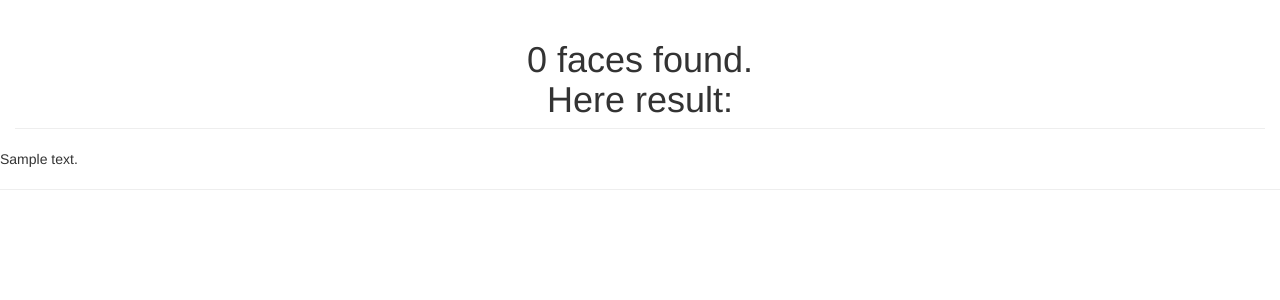
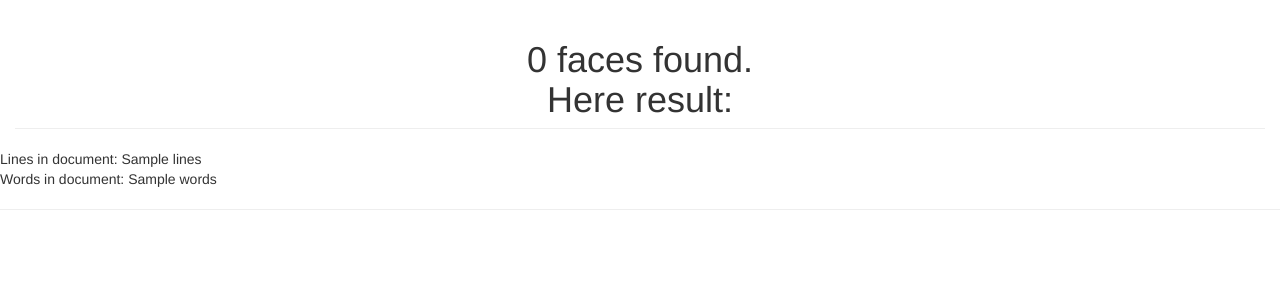
Before and after one commit to sweetdream779/WebServer, a Flask app: template templates/complete.html in a window 1280 px wide. Shown: the top 300 px of the page. Run offline with Flask 2, Linux system fonts and the light colour scheme; the template is opened without the code that fills it: most values are stand-ins (such as "Sample title", 1, 10 or a date in 2020); some libraries are stand-ins or nearby versions.

Commit message:
add words, lines count

```diff
--- a/main.py
+++ b/main.py
@@ -3,24 +3,33 @@ from flask import Flask, request, render_template, send_from_directory
 app = Flask(__name__)
 
 def count_words(file):
-    pass
+    i=0
+    for line in f:
+        s=f.readline()[:-1]
+        words=s.split(' ')
+        i+=len(words)
+    return i
 
 
 def count_chars(file):
     pass
 
 
+def count_lines(file):
+    i=0
+    for line in f:
+        s=f.readline()
+        i+=1
+    return i
+
+
 @app.route("/",methods=["GET","POST"])
 def index():
     if request.method=='POST':
-        f = request.files['file']
-        i=0
-        for line in f:
-            s=f.readline()[2:-1]
-            i+=1
-            if 2==1:
-                break
-        return render_template("complete.html",text=s)
+        file = request.files['file']
+        lines=str(count_lines(file))
+        words=str(count_words(file))
+        return render_template("complete.html",lines=lines,words=words)
     return render_template("upload.html")
 
 if __name__ == '__main__':
--- a/templates/complete.html
+++ b/templates/complete.html
@@ -10,7 +10,9 @@
 	<div class="col-lg-12 text-center">
 	            <h1 class="page-header">0 faces found. <br>Here result:</h1>
 	</div>
-	{{text}}
+	Lines in document: {{lines}}
+	<br>
+	Words in document: {{words}}
 	<hr>
 	<div class="col-lg-12 col-md-4 col-xs-6 thumb">
 		<img class="img-responsive" src="" style="margin-left: auto; margin-right: auto;">
```
